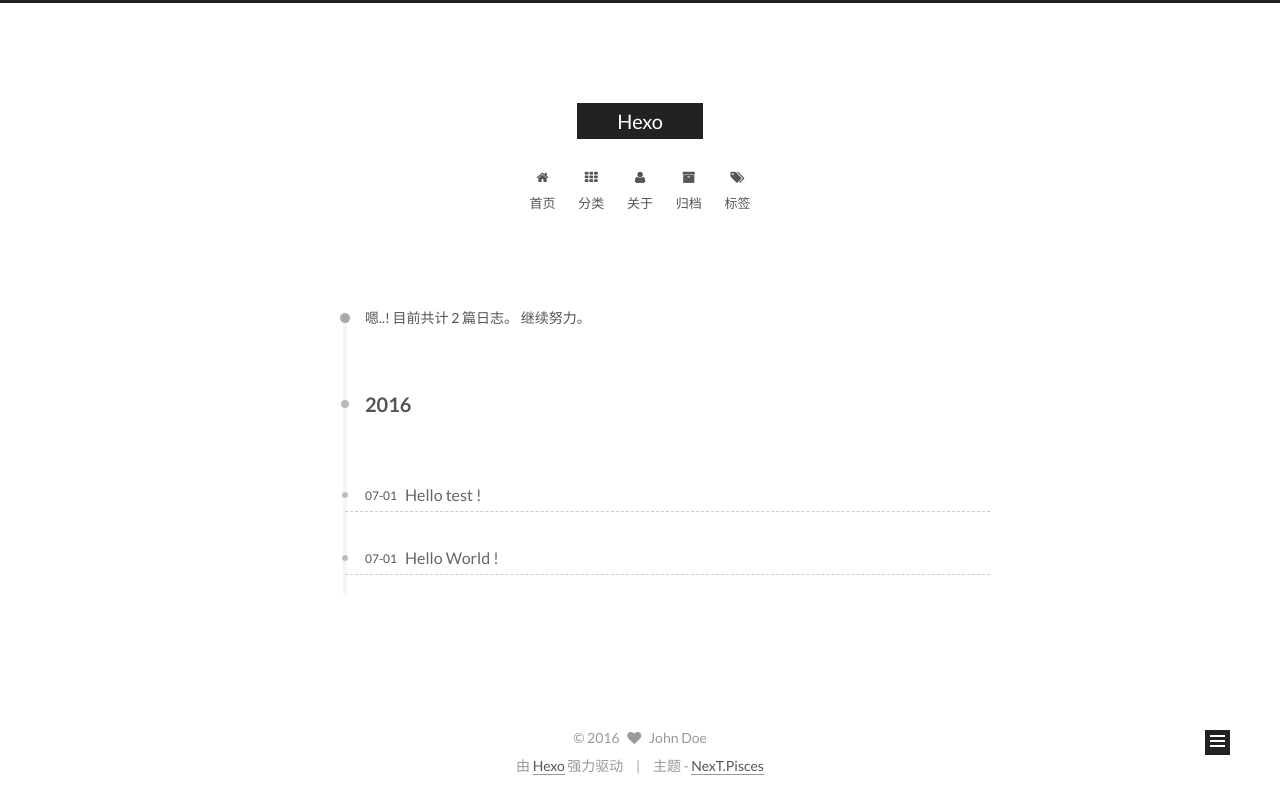
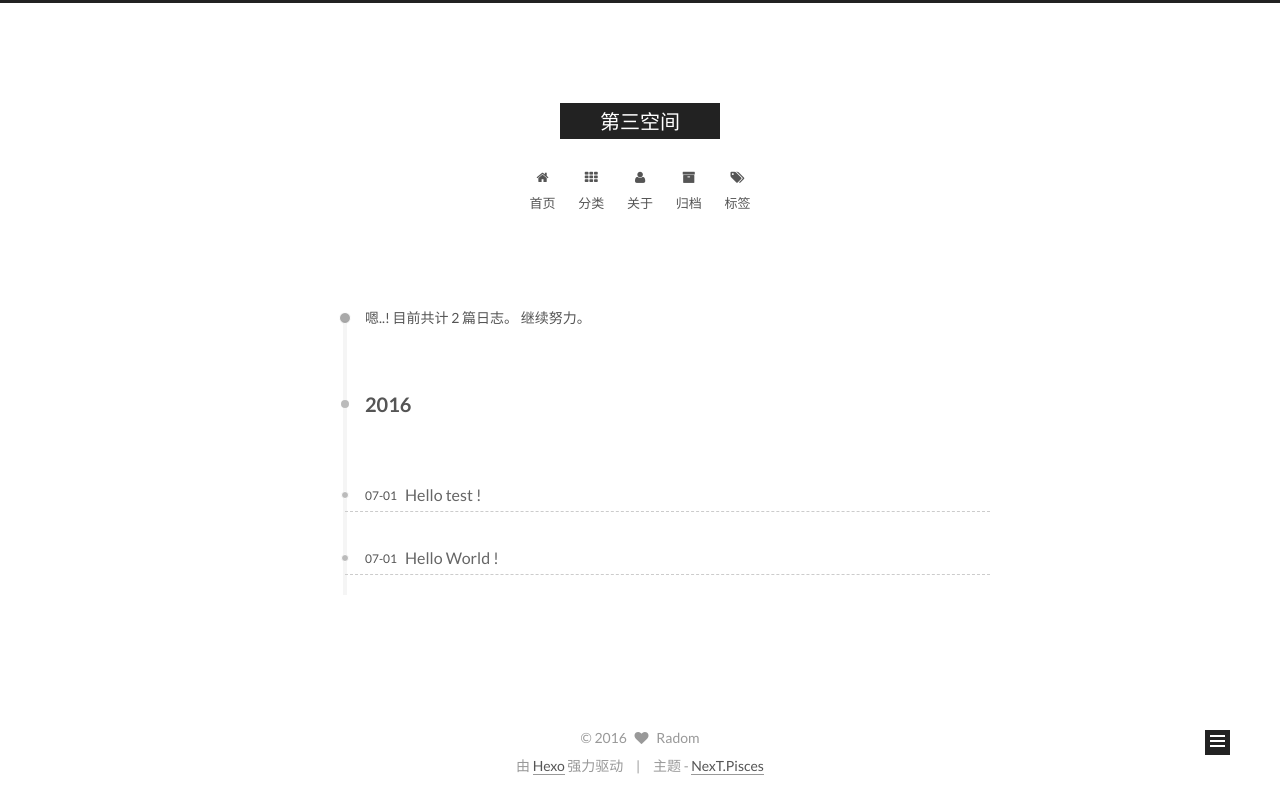
Before and after one commit to xinzu86/xinzu86.github.io, a plain HTML site: page archives/2016/07/index.html in a window 1280 px wide. Drawn offline with Linux system fonts and the light colour scheme.

Commit message:
Site updated: 2016-07-01 16:48:33

```diff
--- a/archives/2016/07/index.html
+++ b/archives/2016/07/index.html
@@ -85,11 +85,11 @@
 
 
 <meta property="og:type" content="website">
-<meta property="og:title" content="Hexo">
+<meta property="og:title" content="第三空间">
 <meta property="og:url" content="http://yoursite.com/archives/2016/07/index.html">
-<meta property="og:site_name" content="Hexo">
+<meta property="og:site_name" content="第三空间">
 <meta name="twitter:card" content="summary">
-<meta name="twitter:title" content="Hexo">
+<meta name="twitter:title" content="第三空间">
 
 
 
@@ -112,7 +112,7 @@
 
   <link rel="canonical" href="http://yoursite.com/archives/2016/07/"/>
 
-  <title> 归档 | Hexo </title>
+  <title> 归档 | 第三空间 </title>
 </head>
 
 <body itemscope itemtype="http://schema.org/WebPage" lang="zh-Hans">
@@ -143,7 +143,7 @@
   <div class="custom-logo-site-title">
     <a href="/"  class="brand" rel="start">
       <span class="logo-line-before"><i></i></span>
-      <span class="site-title">Hexo</span>
+      <span class="site-title">第三空间</span>
       <span class="logo-line-after"><i></i></span>
     </a>
   </div>
@@ -359,8 +359,8 @@
         <div class="site-author motion-element" itemprop="author" itemscope itemtype="http://schema.org/Person">
           <img class="site-author-image" itemprop="image"
                src="/images/avatar.gif"
-               alt="John Doe" />
-          <p class="site-author-name" itemprop="name">John Doe</p>
+               alt="Radom" />
+          <p class="site-author-name" itemprop="name">Radom</p>
           <p class="site-description motion-element" itemprop="description"></p>
         </div>
         <nav class="site-state motion-element">
@@ -410,7 +410,7 @@
   <span class="with-love">
     <i class="fa fa-heart"></i>
   </span>
-  <span class="author" itemprop="copyrightHolder">John Doe</span>
+  <span class="author" itemprop="copyrightHolder">Radom</span>
 </div>
 
 <div class="powered-by">
```
Also changed, not shown: 2016/07/01/hello-world/index.html (+6 -6 lines), 2016/07/01/test/index.html (+6 -6 lines), archives/2016/index.html (+8 -8 lines), archives/index.html (+8 -8 lines), index.html (+8 -8 lines).
